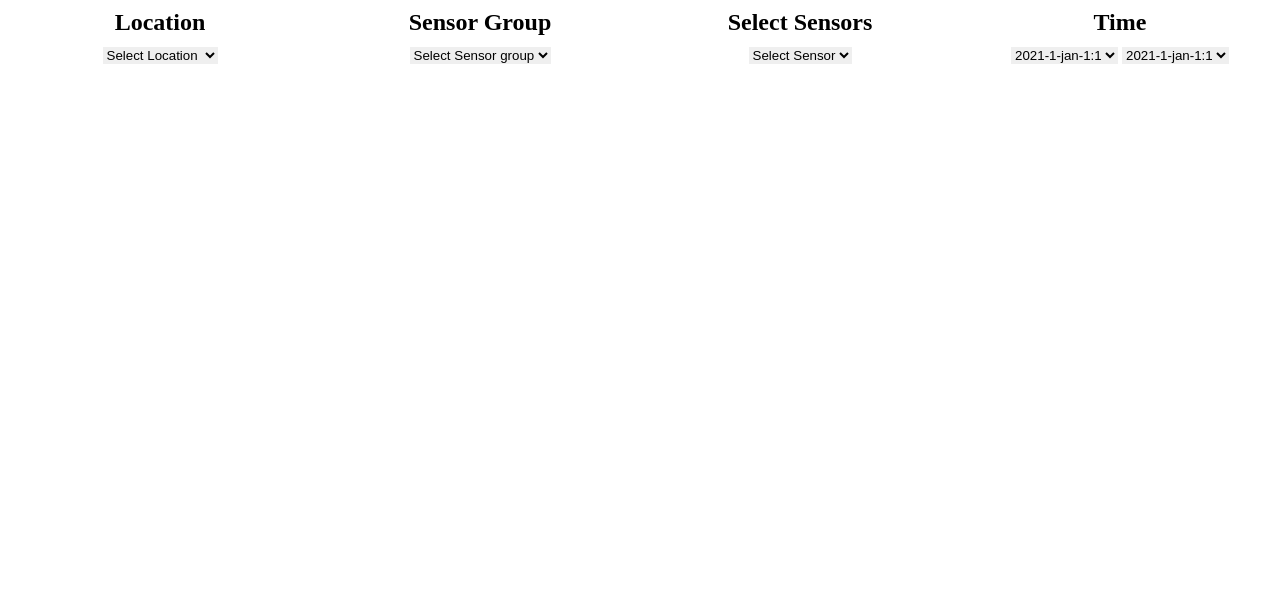
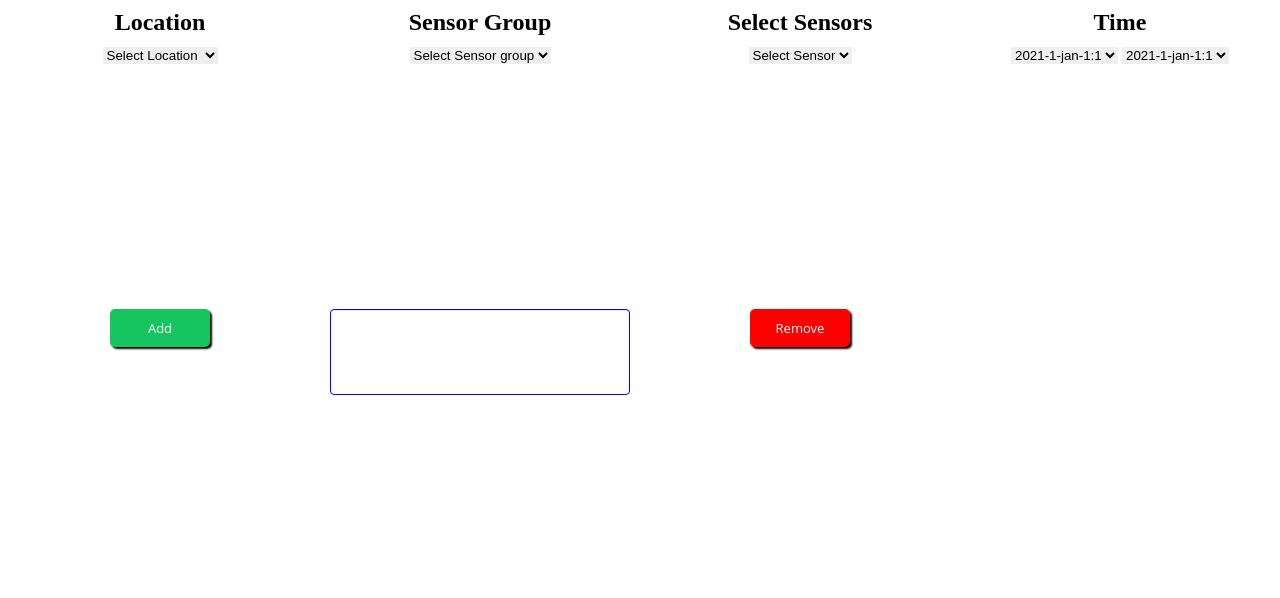
Before and after one commit to karanmotghare/Sensor-Analysis, a Django app: template sensor_analysis/templates/homepage.html in a window 1280 px wide. Shown: the part 58-656 px from the top of the page. Run offline with Django 3.2, Linux system fonts and the light colour scheme; the template is opened without the code that fills it: most values are stand-ins (such as "Sample title", 1, 10 or a date in 2020); lists and menus that the app fills with data are empty.

Commit message:
Selection List

```diff
--- a/sensor_analysis/static/css/index.css
+++ b/sensor_analysis/static/css/index.css
@@ -234,6 +234,22 @@ li:hover{
 
 }
 
+#btn_red{
+    width: 100px;
+    display: block;
+    height: auto;
+    padding: 10px;
+    margin: 0 auto;
+    margin-bottom: 15px;
+    border-radius: 5px;
+    background-color: red;
+    color: #FDFEFE;
+    box-shadow: 2px 2px 2px #000;
+    font-family: 'Open Sans',sans-serif;
+    font-size: 13px;
+
+}
+
 .status_code{
     width: 80%;
     margin: 0 auto;
@@ -246,3 +262,34 @@ li:hover{
     margin-bottom: -30px;
 
 }
+
+.selection_status{
+    color: red;
+    width: 80%;
+    margin: 0 auto;
+    margin-top: 30px;
+    margin-bottom: -30px;
+    padding: 20px;
+    font-family: 'Open Sans',sans-serif;
+    font-size: 16px;
+    text-align: center;
+    border-radius: 6px;
+}
+
+.selection{
+    display: block;
+    width: 100%;
+    padding: 8px 12px;
+    font-size: 14px;
+    line-height: 1.42857143;
+    color: #555555;
+    background-color: #ffffff;
+    background-image: none;
+    border: 1px solid #0000FF;
+    border-radius: 4px;
+    -webkit-box-shadow: inset 0 1px 1px rgb(0 0 0 / 8%);
+    box-shadow: inset 0 1px 1px rgb(0 0 0 / 8%);
+    -webkit-transition: border-color ease-in-out .15s,-webkit-box-shadow ease-in-out .15s;
+    -o-transition: border-color ease-in-out .15s,box-shadow ease-in-out .15s;
+    transition: border-color ease-in-out .15s,box-shadow ease-in-out .15s;
+}
--- a/sensor_analysis/static/js/javascript.js
+++ b/sensor_analysis/static/js/javascript.js
@@ -44,7 +44,7 @@ function change_location(){
         success: function(sg){
             let html_data = '<option value="" disabled selected>Select Sensor group</option>';
             sg.forEach(function (sg) {
-                html_data += `<option value="${sg.sg_id}">${sg.sg_name}</option>`
+                html_data += `<option id="sgrp_id" value="${sg.sg_id}">${sg.sg_name}</option>`
             });
 
             var sengrp = document.getElementById('sngrp_list');
@@ -73,7 +73,7 @@ function change_sg(){
         success: function(sensor){
             let html_data = '<option value="" disabled selected>Select Sensor</option>';
             sensor.forEach(function (sensor) {
-                html_data += `<option value="${sensor.sensor_id}">${sensor.sensor_name}</option>`
+                html_data += `<option id="sns_id" value="${sensor.sensor_id}">${sensor.sensor_name}</option>`
             });
 
             var sen = document.getElementById('sns_list');
@@ -81,3 +81,88 @@ function change_sg(){
         }
     });
 }
+
+// Function to add sensor to compare on homepage
+function already_exists(val){
+    var arr = document.getElementById('selection').options;
+
+    val = JSON.stringify(val.join());
+
+    for(var i=0; i<arr.length; i++)
+    {
+        var op = JSON.stringify(arr[i].value);
+
+        if(op == val)
+        {
+            // Already exists
+            return true;
+        }
+    }
+
+    return false;
+}
+
+function add_to_compare(){
+    var loc = document.getElementById('location_list');
+    var loc_id = loc.value;
+    var loc_name = loc.options[loc.selectedIndex].text;
+
+    var sg = document.getElementById('sngrp_list');
+    var sg_id = sg.value;
+    var sg_name = sg.options[sg.selectedIndex].text;
+
+    var sensor = document.getElementById('sns_list');
+    var sensor_id = sensor.value;
+    var sensor_name = sensor.options[sensor.selectedIndex].text;
+
+    var val = new Array(loc_id, sg_id, sensor_id);
+
+    var present = already_exists(val);
+
+    console.log(val);
+
+    if(!loc_id || !sg_id || !sensor_id)
+    {
+        console.log("Invalid sensor selection");
+        var err = document.getElementById('err_msg');
+        err.innerHTML = '<p>Invalid Selection !</p>';
+    }
+    else if(present)
+    {
+        console.log("Already present");
+        var err = document.getElementById('err_msg');
+        err.innerHTML = '<p>Selection Already Exists !</p>';
+    }
+    else
+    {
+        console.log("Valid Selection");
+        var err = document.getElementById('err_msg');
+        err.innerHTML = '';
+
+        selected = document.getElementById('selection');
+        selected_data = selected.innerHTML;
+        selected_data += `<option value="${val}">${loc_name} / ${sg_name} / ${sensor_name}</option>`;
+        selected.innerHTML = selected_data;
+    }
+}
+
+// Function to remove sensor from selected list
+function remove_from_list(){
+
+    var opt = document.getElementById('selection');
+    var is_selected = [];
+
+    for(var i=0; i<opt.options.length; i++)
+    {
+        is_selected[i] = opt.options[i].selected;
+    }
+
+    // Remove from bottom up
+    for(var i=opt.options.length-1; i>=0; i--)
+    {
+        if(opt.options[i].selected)
+        {
+            opt.remove(i);
+        }
+    }
+}
--- a/sensor_analysis/templates/homepage.html
+++ b/sensor_analysis/templates/homepage.html
@@ -35,7 +35,6 @@
             <div class="col_log">
                 <select name="sensorgrp" id="sngrp_list" onchange="change_sg();">
                     <option value="" selected disabled>Select Sensor group</option>
-                    <!--<option id="sgrp_id" value="hvac_demo">HVAC_demo</option>-->
                 </select>
             </div>
         </div>
@@ -43,11 +42,7 @@
             <h2>Select Sensors</h2>
             <div class="col_log">
                 <select name="sensors" id="sns_list">
-                    <option selected disabled>Select Sensor</option>
-                    <!--<option id="sns_id" value="sns1">ac-temp</option>
-                    <option id="sns_id" value="sns2">ac-fanSpeed</option>
-                    <option id="sns_id" value="sns3">alaram</option>
-                    -->
+                    <option value="" selected disabled>Select Sensor</option>
                 </select>
             </div>
         </div>
@@ -70,6 +65,22 @@
 
     </div>
 
+    <div class="row">
+        <div class="col">
+            <button onclick="add_to_compare();" id="btn">Add</button>
+            <div class="selection_status" id="err_msg">
+            </div>
+        </div>
+        <div class="col">
+            <select name="selection" id="selection" class="selection" multiple="multiple">
+
+            </select>
+        </div>
+        <div class="col">
+            <button onclick="remove_from_list();" id="btn_red">Remove</button>
+        </div>
+    </div>
+
     {%endblock body%}
 
 </body>
```
